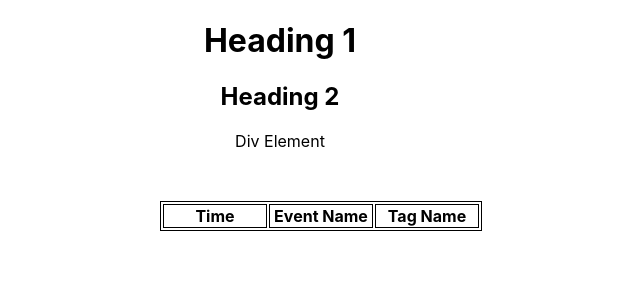
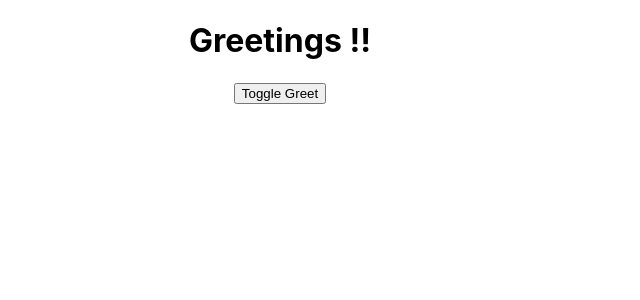
Before and after one commit to Darshan4943/vicky, a React (Create React App) app: page / in a window 1280 px wide. Shown: the top 300 px of the page, without its empty margins (360-1000 px from the left). Built offline with nearby package versions, Linux system fonts and the light colour scheme.

Commit message:
react revision ass 3

```diff
--- a/src/App.js
+++ b/src/App.js
@@ -1,12 +1,12 @@
 import React from 'react'
 
  import './App.css'
-import Table2 from './table2.js'
+import Table3 from './table3.js'
 const App = () => {
 
   return (
     <div>
-      <Table2/>
+      <Table3/>
     </div>
   )
 }
--- a/src/table2.js
+++ /dev/null
@@ -1,81 +0,0 @@
-import React, { useState } from "react";
-
-const Table2 = () => {
-  const [data, setdata] = useState([]);
-  function handleMouseOver(res) {
-    let times = new Date().toLocaleTimeString();
-    setdata((prevdata) => [
-      ...prevdata,
-      {
-        Time: times,
-        Event: "Mouse-Over",
-        Tag: res,
-      },
-    ]);
-
-  }
-
-  function handleMouseOut(res) {
-    let times = new Date().toLocaleTimeString();
-    setdata((prevdata) => [
-      ...prevdata,
-      {
-        Time: times,
-        Event: "Mouse-Out",
-        Tag: res,
-      },
-    ]);
-  }
-  return (
-    <div>
-      <h1
-        onMouseOver={() => handleMouseOver("Heading 1")}
-        onMouseOut={() => handleMouseOut("Heading 1")}
-      >
-        Heading 1
-      </h1>
-
-      <h2
-        onMouseOver={() => handleMouseOver("Heading 2")}
-        onMouseOut={() => handleMouseOut("Heading 2")}
-      >
-        Heading 2
-      </h2>
-
-      <div
-        onMouseOver={() => handleMouseOver("div")}
-        onMouseOut={() => handleMouseOut("div")}
-      >
-        Div Element
-      </div>
-      <table>
-        <thead>
-          <tr>
-            <th style={{ width: "100px" }}>Time</th>
-            <th style={{ width: "100px" }}>Event Name</th>
-            <th style={{ width: "100px", textAlign: "center" }}>Tag Name</th>
-          </tr>
-        </thead>
-        <tbody>
-          {data.map((item, index) => (
-            <tr key={index}>
-              <td
-                style={{ color: "green" }}
-              >
-                {item.Time}
-              </td>
-              <td style={{  color: "red" }}>
-                {item.Event}
-              </td>
-              <td style={{ textAlign: "center" }}>
-                {item.Tag}
-              </td>
-            </tr>
-          ))}
-        </tbody>
-      </table>
-    </div>
-  );
-};
-
-export default Table2;
--- /dev/null
+++ b/src/table3.js
@@ -0,0 +1,35 @@
+import React, { useState } from "react";
+
+const Table3 = () => {
+  const [greet, setGreet] = useState("");
+  const greetings = [
+    "Good morning",
+    "Hello",
+    "Hi there",
+    "Good Evening",
+    "Good Night",
+    "Happy Birthday",
+    "Hii !!",
+    "Good Afternoon",
+    "Happy New Year",
+    "Have a great Day",
+    "Namaste",
+  ];
+
+  let res;
+  function handleClick() {
+    let num = Math.floor(Math.random() * 10) + 1;
+
+    res = greetings[num];
+    setGreet(res);
+  }
+  return (
+    <div style={{  textAlign: "center" }}>
+      <h1>Greetings !! </h1>
+      <h1 style={{ color: "tomato" }}>{greet}</h1>
+      <button onClick={handleClick}>Toggle Greet </button>
+    </div>
+  );
+};
+
+export default Table3;
```
